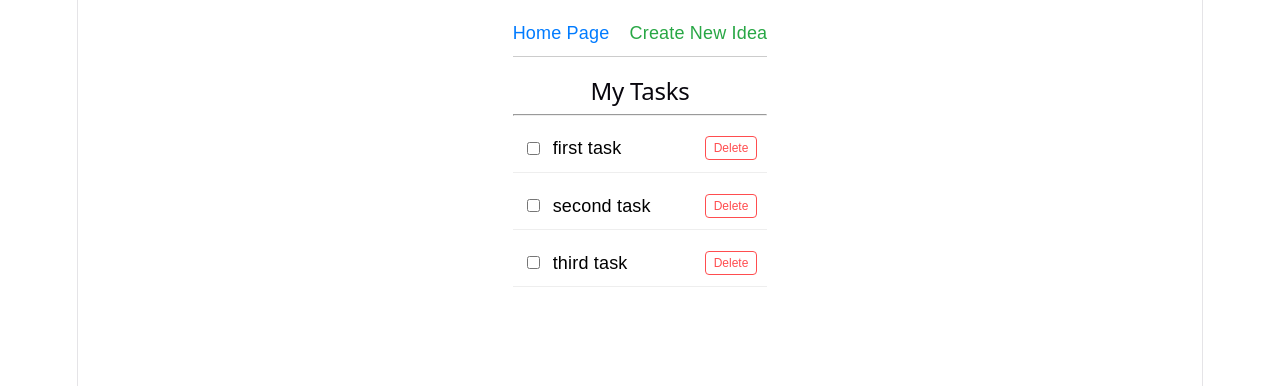
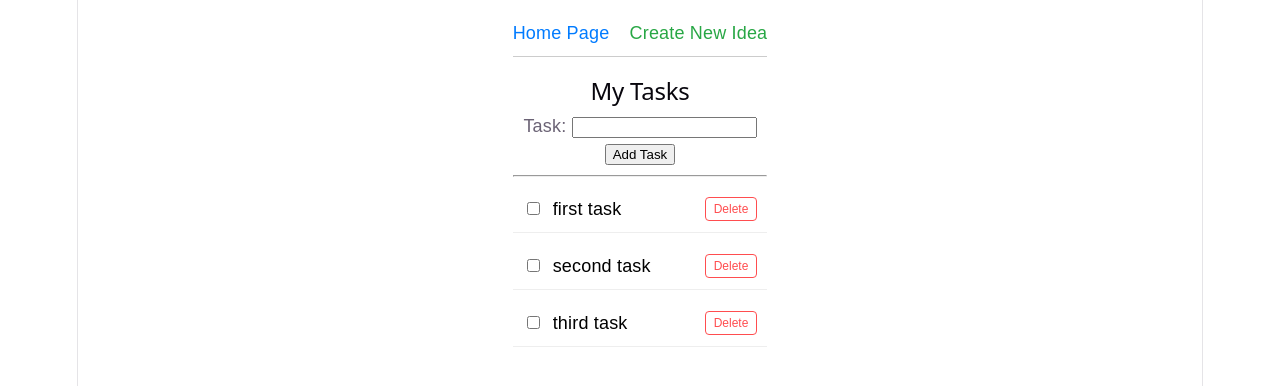
Before and after one commit to Kaelynwei/task-manager, a React (Vite) app in the folder my-app/: page / in a window 1280 px wide. Shown: the top 386 px of the page. Built offline with nearby package versions, Linux system fonts and the light colour scheme.

Commit message:
feat: ability to create a new task

```diff
--- a/my-app/src/App.tsx
+++ b/my-app/src/App.tsx
@@ -1,5 +1,5 @@
 import { type Task } from './Type';
-import { BrowserRouter, Routes, Route, Link, useNavigate } from "react-router-dom";
+import { BrowserRouter, Routes, Route, Link } from "react-router-dom";
 import TaskDetailPage from './pages/TaskDetailPage';
 import HomePage from './pages/HomePage';
 import { useState } from 'react';
@@ -9,7 +9,7 @@ function App() {
     {id: 1, name: "first task", completed: false, description: "first task description", dueDate: "2026-04-04"},
     {id: 2, name: "second task", completed: false, description: "second task description", dueDate: "2026-04-05"},
     {id: 3, name: "third task", completed: false, description: "third task description", dueDate: "2026-04-05"}
-]);
+  ]);
 
   return (
     <BrowserRouter>
--- /dev/null
+++ b/my-app/src/components/AddTaskForm.tsx
@@ -0,0 +1,37 @@
+import { useState } from "react"
+
+interface AddTaskFormProps {
+    onAdd: (title: string) => void
+}
+
+function AddTaskForm ({ onAdd }: AddTaskFormProps) {
+    const [name, setName] = useState("");
+
+    const handleSubmit = (e: React.FormEvent<HTMLFormElement>) => {
+        e.preventDefault();
+
+        if (name.trim()) {
+            onAdd(name);
+            setName("");
+        }
+    };
+
+    return (
+        <form onSubmit={handleSubmit}>
+            <div>
+                <label>Task: </label>
+                <input
+                    type="text"
+                    value={name}
+                    onChange={(e) => setName(e.target.value)}
+                />
+            </div>
+            <button type="submit">
+                Add Task
+            </button>
+        </form>
+    )
+}
+
+
+export default AddTaskForm
--- a/my-app/src/pages/HomePage.tsx
+++ b/my-app/src/pages/HomePage.tsx
@@ -1,18 +1,30 @@
+import { Dispatch, SetStateAction } from 'react';
+import { type Task } from '../Type';
+import AddTaskForm from '../components/AddTaskForm';
 import IdeaList from '../components/IdeaList';
-import { type Task } from '../Type';
-import { Dispatch, SetStateAction } from 'react';
 
 interface HomePageProps {
   tasks: Task[];
   setTasks: Dispatch<SetStateAction<Task[]>>;
 }
 
+function HomePage({ tasks, setTasks }: HomePageProps) {
+  const handleAddTask = (title: string) => {
+    const newTask: Task = {
+      id: Date.now(),
+      name: title,
+      completed: false,
+      description: "",
+      dueDate: ""
+    };
+    setTasks([...tasks, newTask]);
+  };
 
-function HomePage({ tasks, setTasks}: HomePageProps){
   return (
     <div>
       <h2>My Tasks</h2>
-      <IdeaList tasks={tasks} setTasks = {setTasks} />
+      <AddTaskForm onAdd={handleAddTask} />
+      <IdeaList tasks={tasks} setTasks={setTasks} />
     </div>
   );
 }
```
